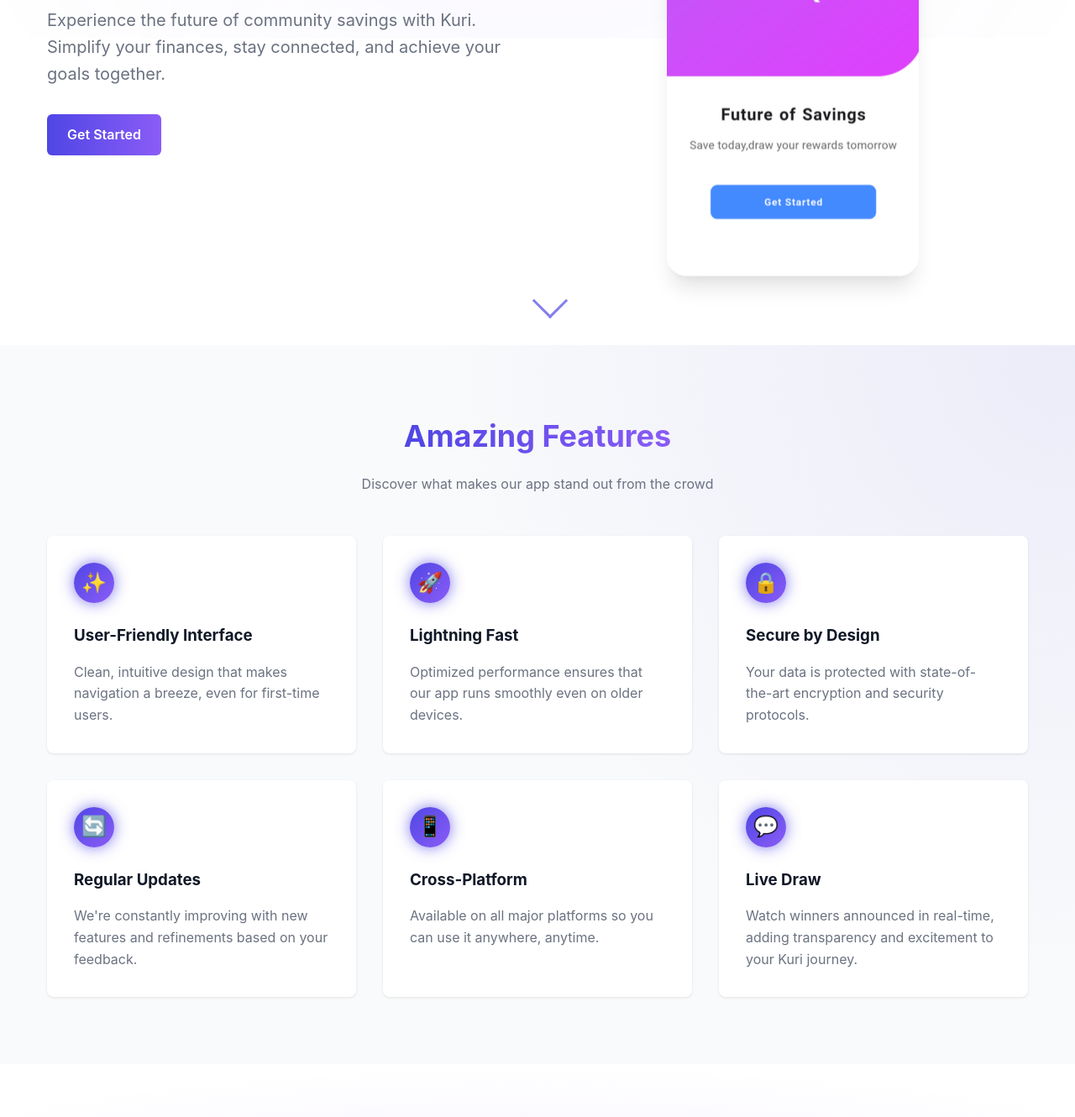
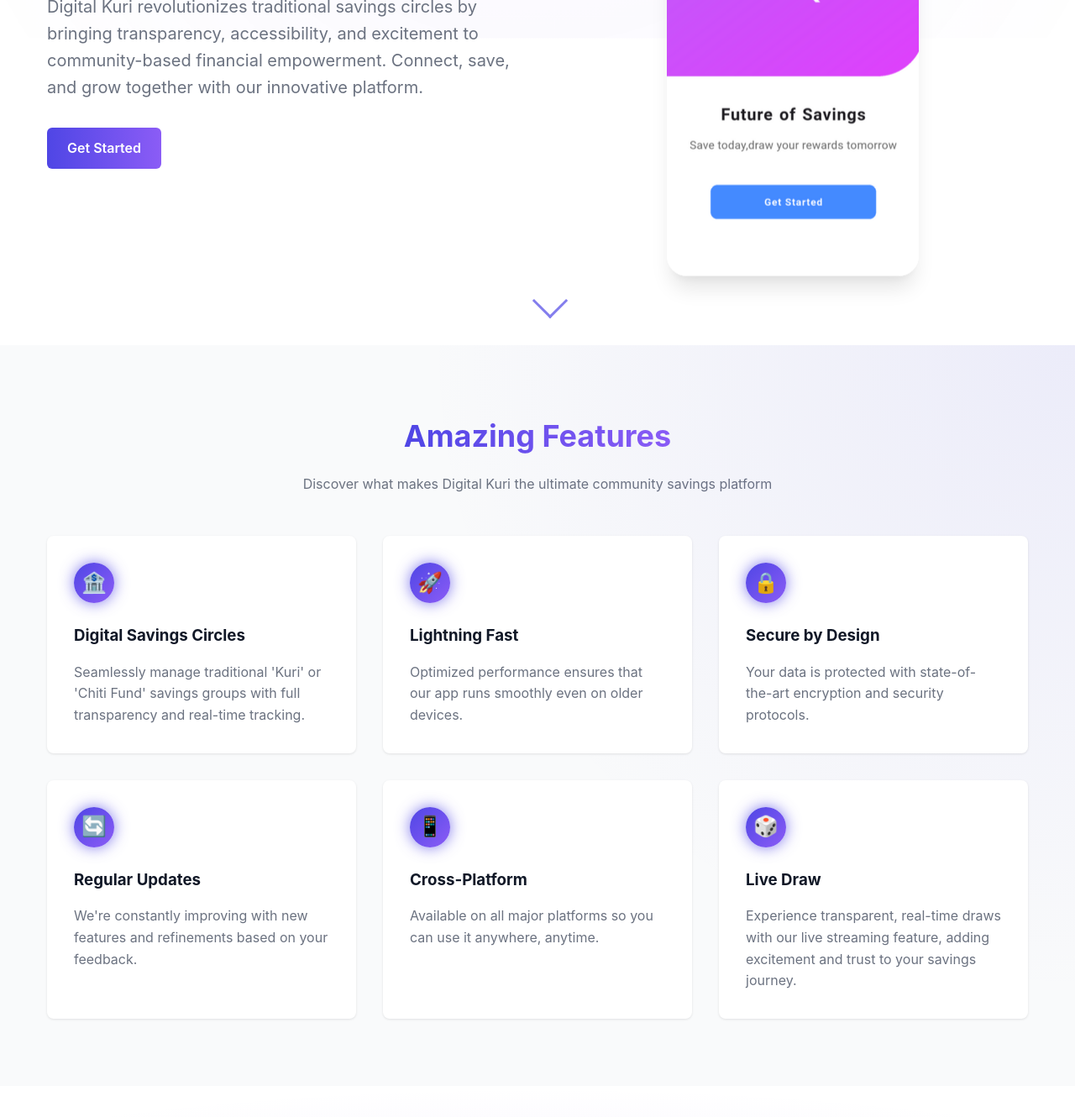
Before and after one commit to hadhi-fouzan/download_page, a plain HTML site: page index.html in a window 1280 px wide. Shown: the part 447-1777 px from the top of the page at 84% size. Drawn offline with Linux system fonts and the light colour scheme.

Commit message:
my changes

```diff
--- a/index.html
+++ b/index.html
@@ -30,10 +30,11 @@
     <section class="hero">
       <div class="container hero-content">
         <div class="hero-text">
-          <h1>The App You've Been Waiting For</h1>
+          <h1>Transform Your Community Savings</h1>
           <p>
-            Experience the future of community savings with Kuri. Simplify your
-            finances, stay connected, and achieve your goals together.
+            Digital Kuri revolutionizes traditional savings circles by bringing transparency,
+            accessibility, and excitement to community-based financial empowerment.
+            Connect, save, and grow together with our innovative platform.
           </p>
           <a href="#download" class="cta-button">Get Started</a>
         </div>
@@ -57,15 +58,15 @@
       <div class="container">
         <div class="section-title">
           <h2>Amazing Features</h2>
-          <p>Discover what makes our app stand out from the crowd</p>
+          <p>Discover what makes Digital Kuri the ultimate community savings platform</p>
         </div>
         <div class="features-grid">
           <div class="feature-card">
-            <div class="feature-icon">✨</div>
-            <h3>User-Friendly Interface</h3>
+            <div class="feature-icon">🏦</div>
+            <h3>Digital Savings Circles</h3>
             <p>
-              Clean, intuitive design that makes navigation a breeze, even for
-              first-time users.
+              Seamlessly manage traditional 'Kuri' or 'Chiti Fund' savings groups
+              with full transparency and real-time tracking.
             </p>
           </div>
           <div class="feature-card">
@@ -101,11 +102,11 @@
             </p>
           </div>
           <div class="feature-card">
-            <div class="feature-icon">💬</div>
+            <div class="feature-icon">🎲</div>
             <h3>Live Draw</h3>
             <p>
-              Watch winners announced in real-time, adding transparency and
-              excitement to your Kuri journey.
+              Experience transparent, real-time draws with our live streaming
+              feature, adding excitement and trust to your savings journey.
             </p>
           </div>
         </div>
```
